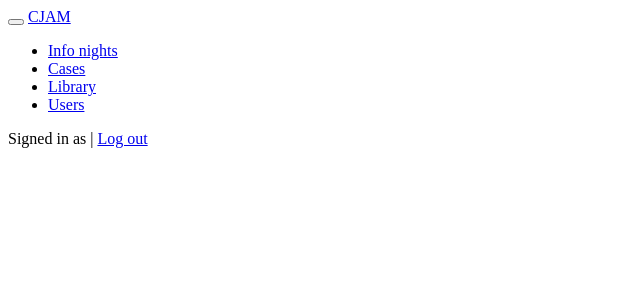
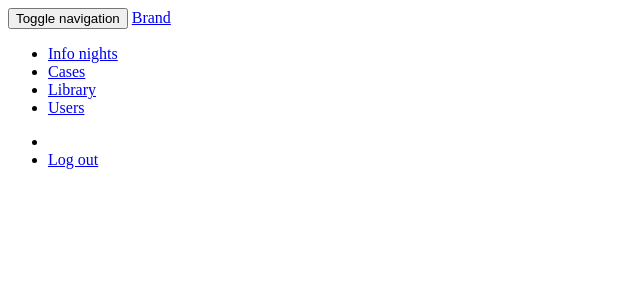
Before and after one commit to JFouellette/cjam_cm, a CodeIgniter app: template application/views/nav.php in a window 1280 px wide. Shown: the top 300 px of the page, without its empty margins (0-640 px from the left). Run offline with CodeIgniter, Linux system fonts and the light colour scheme; the template is opened without the code that fills it, so the values that code supplies are empty.

Commit message:
Fix glyphicons and assets path

```diff
--- a/application/views/nav.php
+++ b/application/views/nav.php
@@ -6,24 +6,29 @@
 
        <!-- navigation -->
 
-    <div class="navbar navbar-inverse">
-      <div class="container">
+<nav class="navbar navbar-default" role="navigation">
+  <!-- Brand and toggle get grouped for better mobile display -->
   <div class="navbar-header">
-          <button type="button" class="navbar-toggle" data-toggle="collapse" data-target=".navbar-collapse">
+    <button type="button" class="navbar-toggle" data-toggle="collapse" data-target=".navbar-ex1-collapse">
+      <span class="sr-only">Toggle navigation</span>
       <span class="icon-bar"></span>
       <span class="icon-bar"></span>
       <span class="icon-bar"></span>
     </button>
-          <a class="navbar-brand" href="<?php echo site_url(); ?>">CJAM</a>
+    <a class="navbar-brand" href="#">Brand</a>
   </div>
-        <div class="navbar-collapse collapse">
+
+  <!-- Collect the nav links, forms, and other content for toggling -->
+  <div class="collapse navbar-collapse navbar-ex1-collapse">
     <ul class="nav navbar-nav">
       <li <?php if (current_url() === site_url() . "/infonights") {echo "class='active'";} ?>><a href="<?php echo site_url('infonights'); ?>">Info nights</a></li>
       <li <?php if (current_url() === site_url() . "/cases") {echo "class='active'";} ?>><a href="<?php echo site_url('cases'); ?>">Cases</a></li>
       <li <?php if (current_url() === site_url() . "/knowledgelibrary") {echo "class='active'";} ?>><a href="<?php echo site_url('knowledgelibrary'); ?>">Library</a></li>
       <li <?php if (current_url() === site_url() . "/admin") {echo "class='active'";} ?>><a href="<?php echo site_url('admin') ?>">Users</a></li>
     </ul>
-            <p class="navbar-text pull-right">Signed in as <a href="<?php echo site_url('userprofile'); ?>"><?php echo $username; ?></a> | <a href="<?php echo site_url('logout'); ?>">Log out</a></p>
-        </div><!--/.navbar-collapse -->
-      </div>
-    </div>
+    <ul class="nav navbar-nav navbar-right">
+      <li><a href="<?php echo site_url('userprofile'); ?>"><span class="glyphicon glyphicon-user"></span> <?php echo $username; ?></a></li>
+      <li><a href="<?php echo site_url('logout'); ?>">Log out</a></li>
+    </ul>
+  </div><!-- /.navbar-collapse -->
+</nav>
```
Also changed, not shown: application/views/head.php (+5 -5 lines), application/views/scripts.php (+5 -5 lines). Lines whose indentation alone changed are shown as unchanged.
